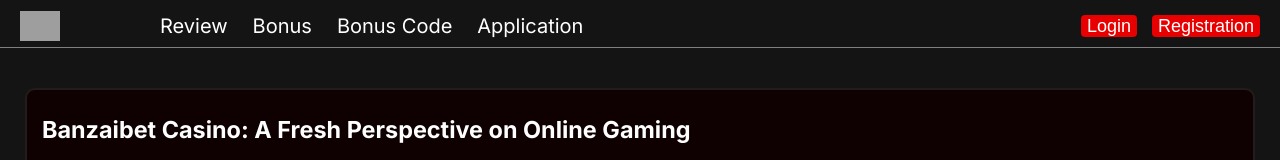
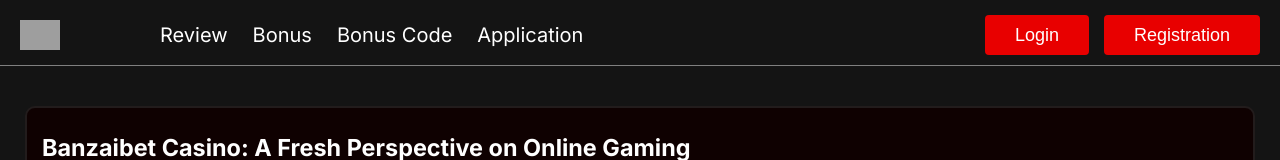
Before and after one commit to Plotvochka/casinoBanzai, a plain HTML site: page index.html in a window 1280 px wide. Shown: the top 160 px of the page. Drawn offline with Linux system fonts and the light colour scheme; grey boxes are pictures that could not be loaded.

Commit message:
update css

```diff
--- a/css/style.css
+++ b/css/style.css
@@ -484,6 +484,10 @@
     display: flex;
     gap: 25px;
   }
+
+  .header-btn {
+    padding: 10px 30px;
+  }
   .burger-wrap {
     display: none;
   }
```
